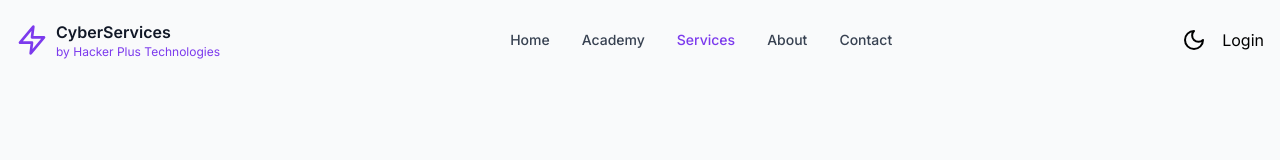
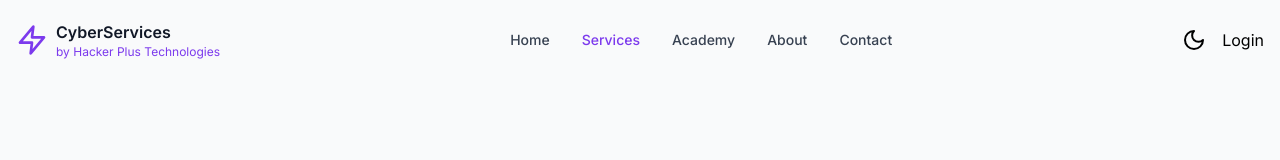
Before and after one commit to GowthamSiddharth798/Hacker-plus, a React (Vite) app: page /services in a window 1280 px wide. Shown: the top 160 px of the page. Built offline with nearby package versions, Linux system fonts and the light colour scheme; no server answers.

Commit message:
first commit

```diff
--- a/src/components/layout/Header.tsx
+++ b/src/components/layout/Header.tsx
@@ -66,7 +66,12 @@ const Header: React.FC = () => {
               Home
             </NavLink>
 
-            <Link
+
+
+            <NavLink to="/services" className={({ isActive }) => navClass(isActive)}>
+              Services
+            </NavLink>
+             <Link
               to="/courses"
               target="_blank"
               rel="noopener noreferrer"
@@ -74,10 +79,6 @@ const Header: React.FC = () => {
             >
               Academy
             </Link>
-
-            <NavLink to="/services" className={({ isActive }) => navClass(isActive)}>
-              Services
-            </NavLink>
 
             <NavLink to="/about" className={({ isActive }) => navClass(isActive)}>
               About
```
